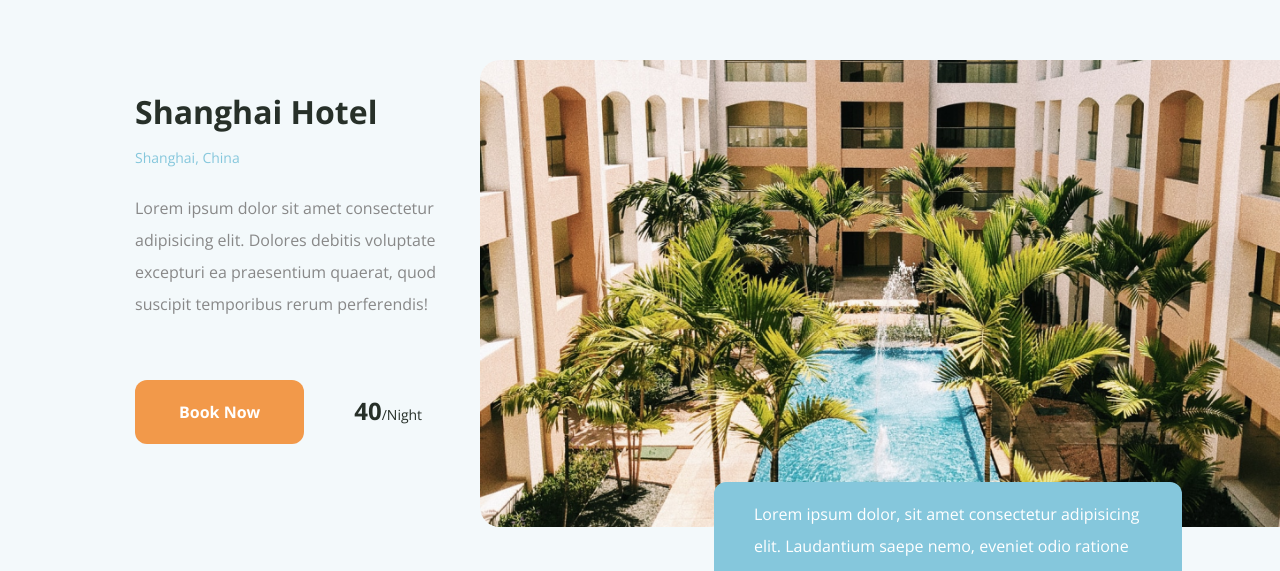
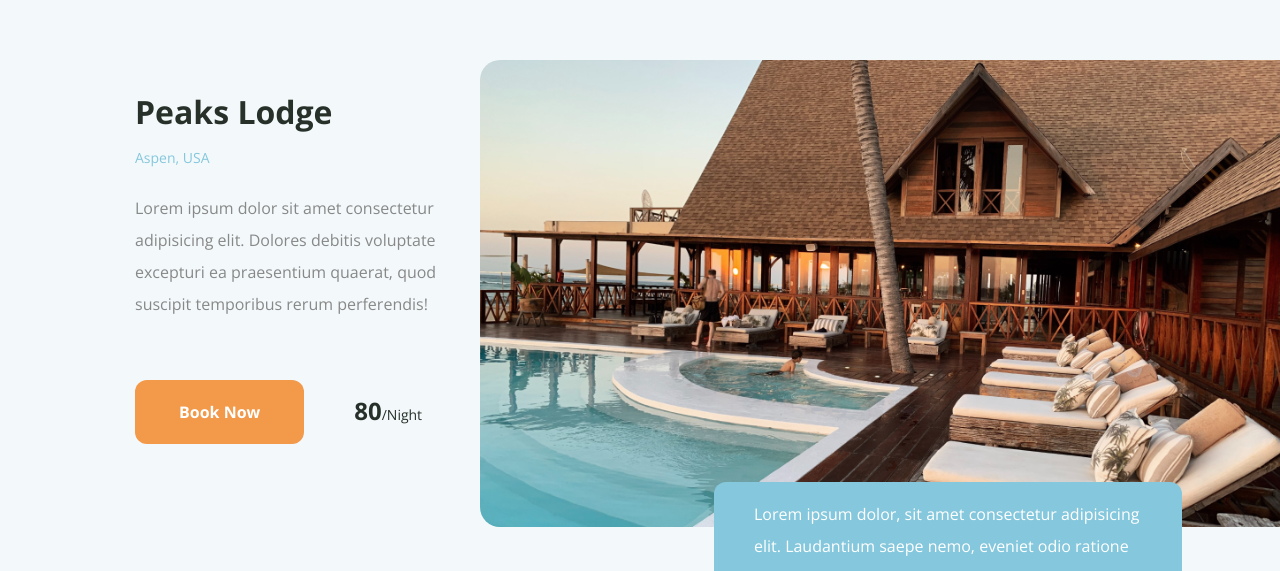
Before and after one commit to ibqn/next-hotels, a Next.js app: page / in a window 1280 px wide. Shown: the part 2241-2812 px from the top of the page. Built offline with nearby package versions, Linux system fonts and the light colour scheme.

Commit message:
animation on recommendations

```diff
--- a/src/components/recommendations.tsx
+++ b/src/components/recommendations.tsx
@@ -2,9 +2,12 @@
 
 import { useMemo } from 'react'
 import { Swiper, SwiperSlide } from 'swiper/react'
+import { Autoplay } from 'swiper/modules'
 import 'swiper/css'
 import { Button } from '@/components/ui/button'
 import Image from 'next/image'
+import { motion } from 'framer-motion'
+import { FadeDirection, fadeIn } from '@/utils/variants'
 
 type Props = {}
 
@@ -70,9 +73,25 @@ export const Recommendations = (props: Props) => {
   )
 
   return (
-    <section className="relative bg-softgreen-secondary pb-12 xl:pb-[112px] xl:pt-[157px]">
-      <div>
-        <Swiper>
+    <motion.section
+      className="relative bg-softgreen-secondary pb-12 xl:pb-[112px] xl:pt-[157px]"
+      variants={fadeIn(FadeDirection.up, 0.2)}
+      initial="hidden"
+      whileInView="show"
+      viewport={{ once: false, amount: 0 }}
+    >
+      <motion.div
+        variants={fadeIn(FadeDirection.up, 0.4)}
+        initial="hidden"
+        whileInView="show"
+        viewport={{ once: false, amount: 0 }}
+      >
+        <Swiper
+          modules={[Autoplay]}
+          autoplay={{ delay: 4000, disableOnInteraction: true }}
+          loop
+          speed={2000}
+        >
           {recommendations.map(
             (
               { name, location, description, price, image, testimonial },
@@ -123,7 +142,7 @@ export const Recommendations = (props: Props) => {
             )
           )}
         </Swiper>
-      </div>
-    </section>
+      </motion.div>
+    </motion.section>
   )
 }
```
